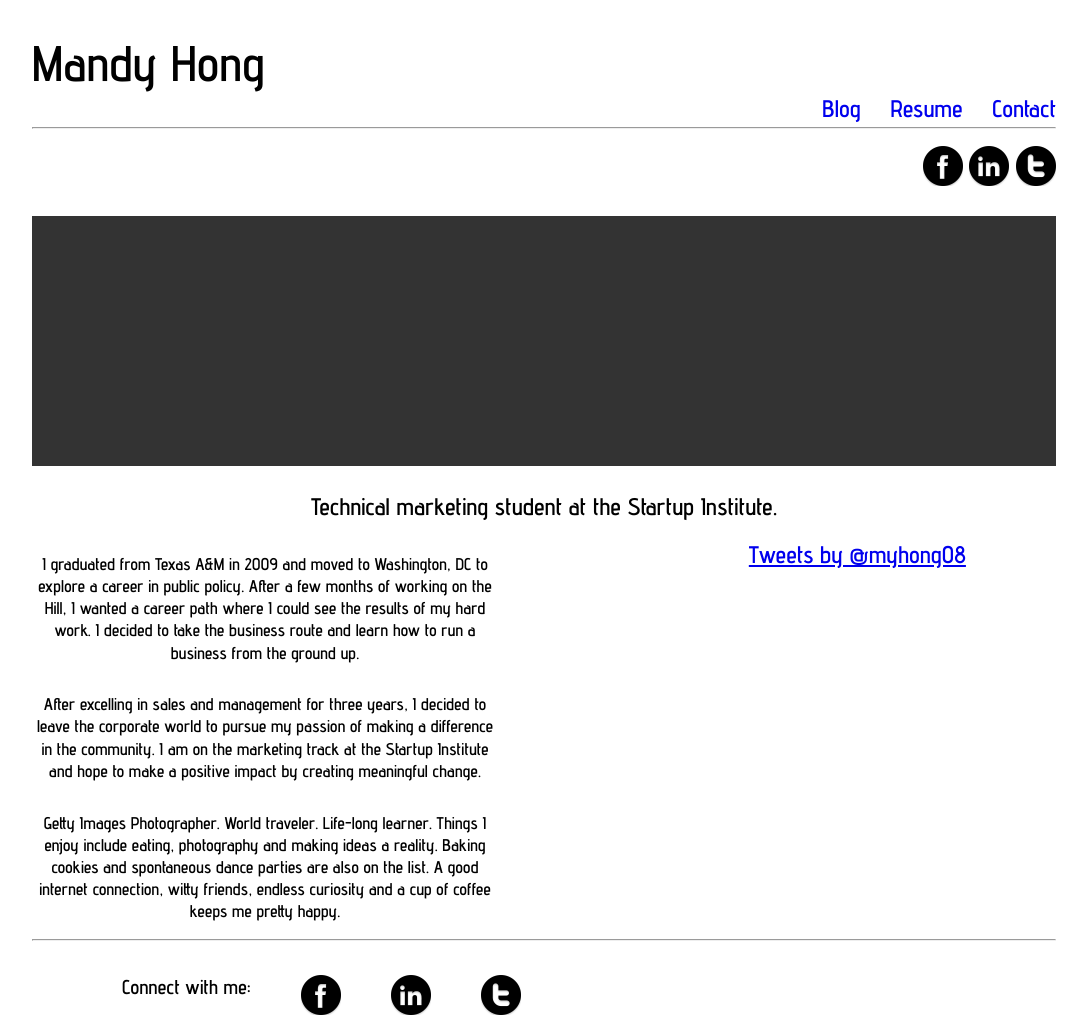
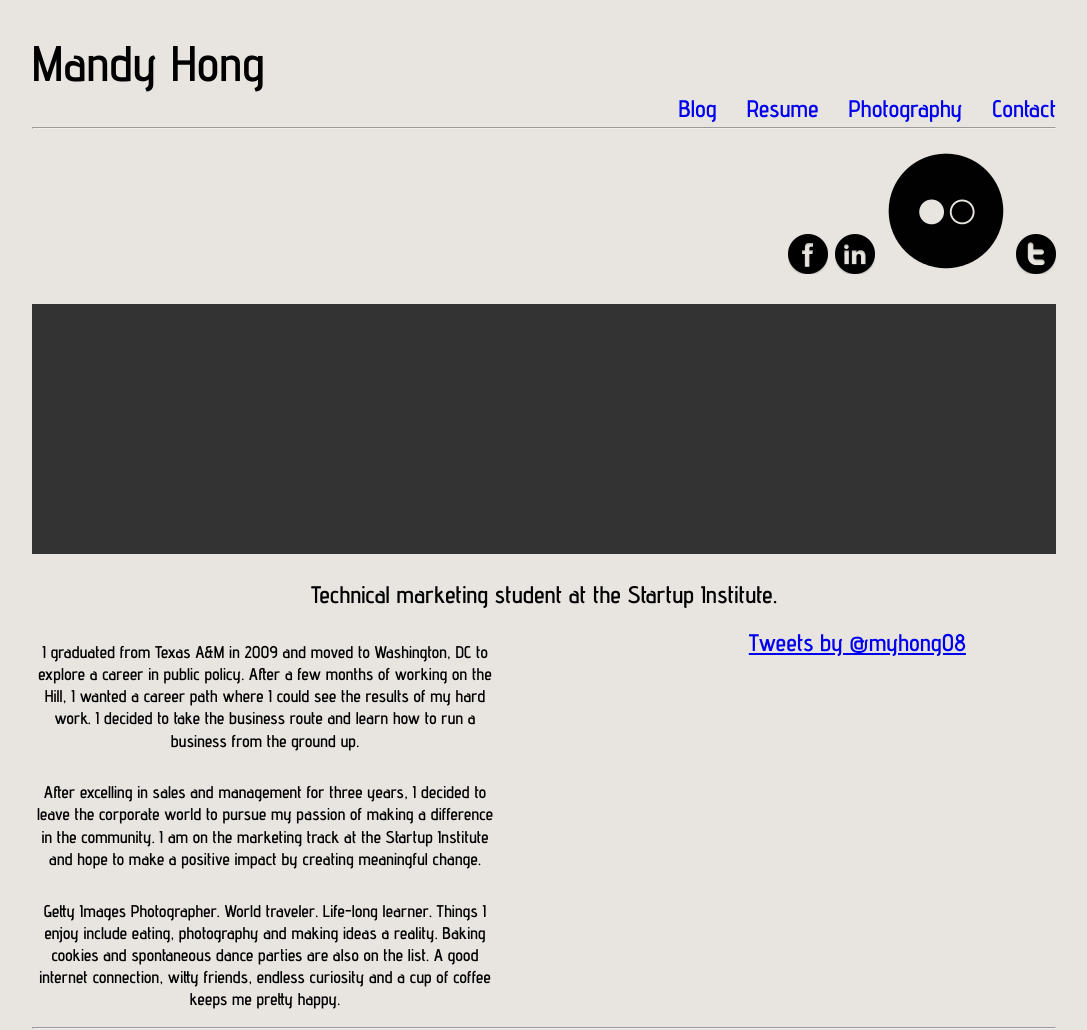
Before and after one commit to mandyhong/mandyhong.github.io, a plain HTML site: page day1.html in a window 1280 px wide. Shown: the top 1030 px of the page, without its empty margins (96-1183 px from the left). Drawn offline with Linux system fonts and the light colour scheme.

Commit message:
index.html

```diff
--- a/day1.html
+++ b/day1.html
@@ -13,6 +13,7 @@
 		<nav>
 			<ul>
 				<li><a href="http://www.mandyhong.com/contact/">Contact</a> </li>
+				<li><a href="http://mandyhong.com">Photography</a></li>
 				<li> <a href="resume.pdf">Resume </a></li>
 				<li><a href="http://mandyhong08.tumblr.com/"> Blog</li></a>
 			</ul>
@@ -31,6 +32,7 @@
 </li></a>
 
 <li><a href="linkedin.com"><img src="icons/linkedin.png"/></li></a>
+<li><a href="http://flickr.com/myhong08"><img src="icons/flickr.png"/></li></a>
 
 
 
--- a/style.css
+++ b/style.css
@@ -3,6 +3,8 @@ margin: 0 auto;
 font-family: 'Advent Pro', sans-serif;
 font-size: 18pt;
 font-weight: bold;
+background-color: #E8E5E0;
+
 }
 
 ol{list-style-position: inside;}
```
Also changed, not shown: icons/flickr.png (added).
